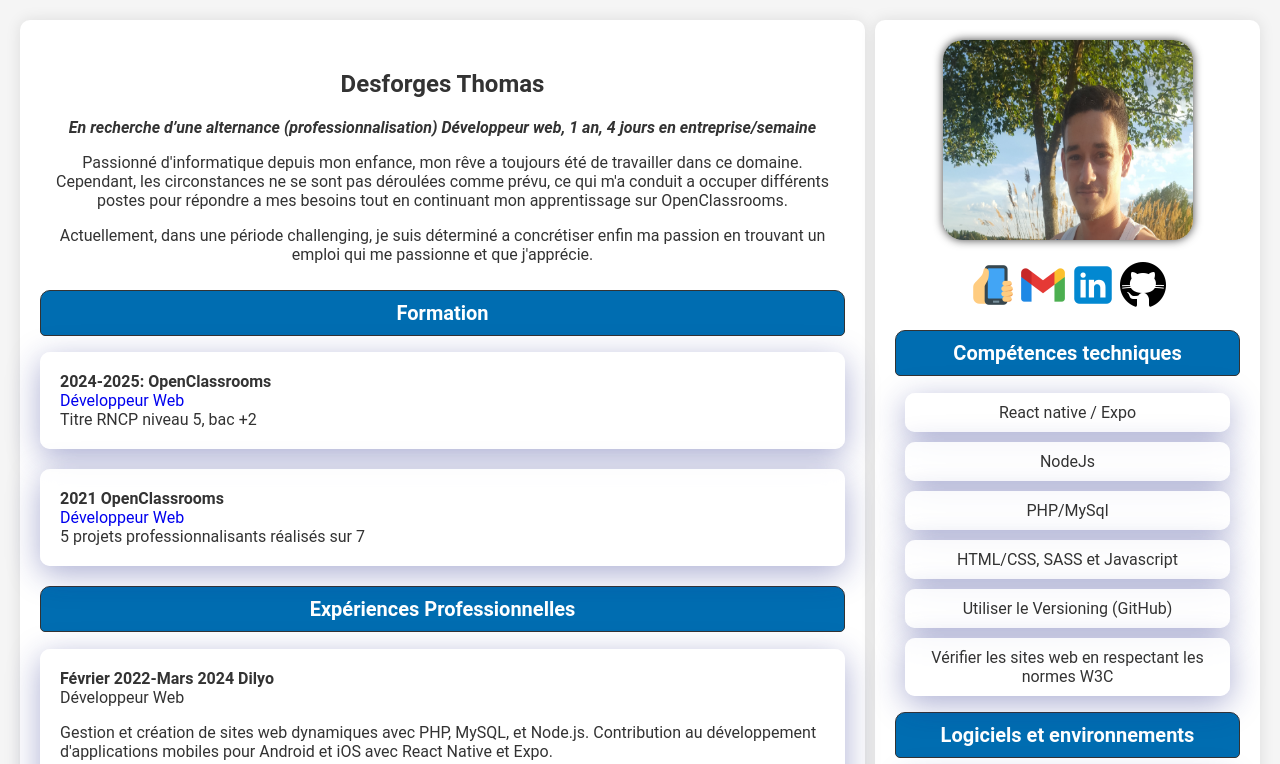
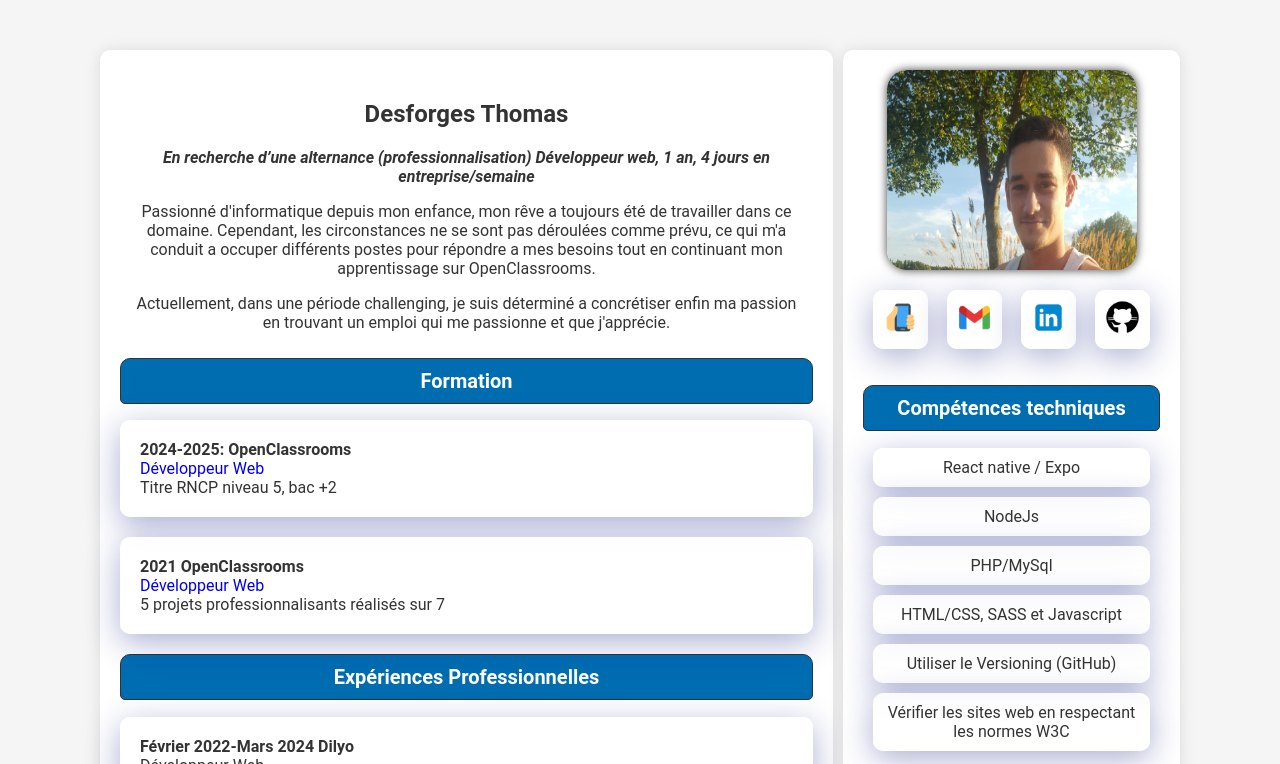
Before and after one commit to tosbas/Cv_2024, a plain HTML site: page index.html in a window 1280 px wide. Shown: the top 764 px of the page. Drawn offline with Linux system fonts and the light colour scheme.

Commit message:
Mise en forme 0.3.0: Modification marge body et des icone github,gmail, etc...

```diff
--- a/assets/css/style.css
+++ b/assets/css/style.css
@@ -5,7 +5,7 @@ body {
     height: 100vh;
     background-color: #f5f5f5;
     color: #333;
-    margin: 20px;
+    margin: 50px 100px;
 }
 
 main {
@@ -41,8 +41,20 @@ ul li {
 
 #section-links ul {
     display: flex;
-    justify-content: center;
+    justify-content: space-around;
     padding: 0;
+    align-items: center;
+}
+
+#section-links a {
+    display: block;
+    padding: 10px;
+}
+
+
+#section-links img {
+    width: 35px;
+    height: 35px;
 }
 
 #image-moi {
--- a/index.html
+++ b/index.html
@@ -41,13 +41,15 @@
 
                 <ul class="card">
                     <li><b>2024-2025: OpenClassrooms</b></li>
-                    <li><a href="https://openclassrooms.com/fr/paths/899-developpeur-web" target="_blank">Développeur Web</a></li>
+                    <li><a href="https://openclassrooms.com/fr/paths/899-developpeur-web" target="_blank">Développeur
+                            Web</a></li>
                     <li>Titre RNCP niveau 5, bac +2</li>
                 </ul>
 
                 <ul class="card">
                     <li><b>2021 OpenClassrooms</b></li>
-                    <li><a href="https://openclassrooms.com/fr/paths/899-developpeur-web" target="_blank">Développeur Web</a></li>
+                    <li><a href="https://openclassrooms.com/fr/paths/899-developpeur-web" target="_blank">Développeur
+                            Web</a></li>
                     <li>5 projets professionnalisants réalisés sur 7</li>
                 </ul>
 
@@ -101,14 +103,15 @@
 
             <section id="section-links">
                 <ul>
-                    <li><a href="tel:+33661525204" target="_blank"><img src="./assets/images/icons8-smartphone-100.png" alt="Mon Numéro"
-                                width="50" target="_blank"></a></li>
-                    <li><a href="mailto:rootadm01@gmail.com" target="_blank"><img src="./assets/images/icons8-gmail-100.png"
-                                alt="Mon Gmail" width="50" ></a></li>
-                    <li><a href="https://www.linkedin.com/in/tosbas" target="_blank"><img src="./assets/images/icons8-linkedin-100.png"
-                                alt="Mon LinkedIn" width="50" ></a></li>
-                    <li><a href="https://github.com/tosbas"  target="_blank"><img src="./assets/images/icons8-github-100.png" width="50"
-                                alt="Mon Github"></a></li>
+                    <li ><a href="tel:+33661525204" target="_blank" class="card"><img
+                                src="./assets/images/icons8-smartphone-100.png" alt="Mon Numéro"
+                                target="_blank"></a></li>
+                    <li><a href="mailto:rootadm01@gmail.com"  class="card" target="_blank"><img
+                                src="./assets/images/icons8-gmail-100.png" alt="Mon Gmail"></a></li>
+                    <li><a href="https://www.linkedin.com/in/tosbas"  class="card" target="_blank"><img
+                                src="./assets/images/icons8-linkedin-100.png" alt="Mon LinkedIn"></a></li>
+                    <li><a href="https://github.com/tosbas"  class="card" target="_blank"><img
+                                src="./assets/images/icons8-github-100.png" width="40" alt="Mon Github"></a></li>
                 </ul>
             </section>
 
```
